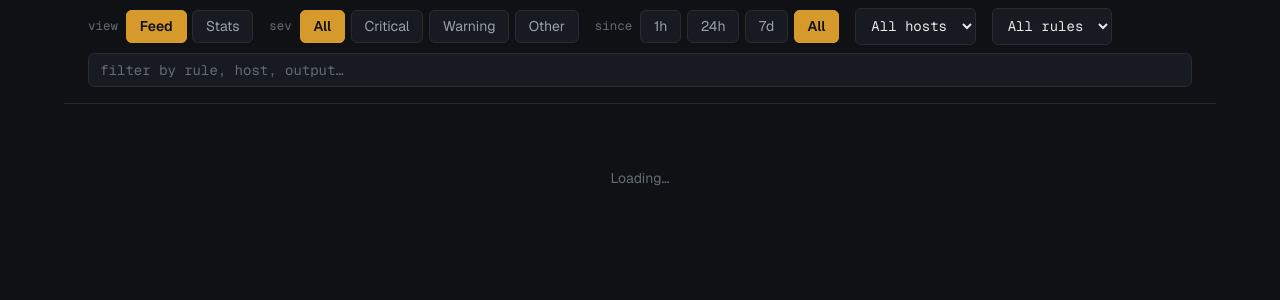
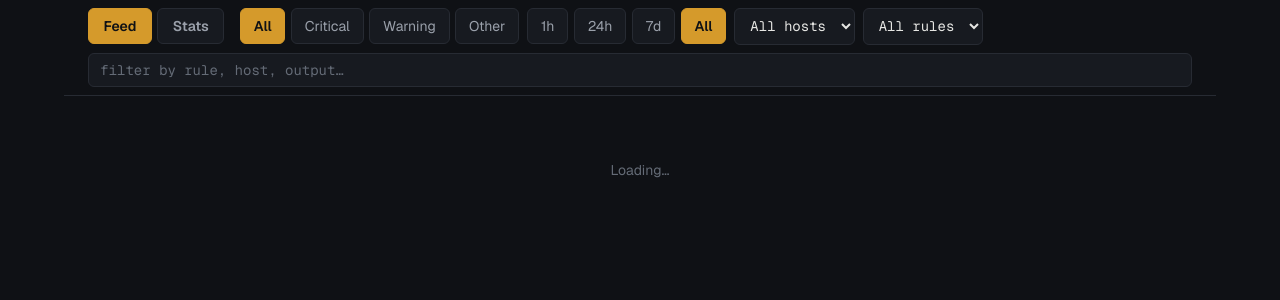
Before and after one commit to osaljehani/perch, a FastAPI app: template app/templates/index.html in a window 1280 px wide. Shown: the part 56-356 px from the top of the page. Run offline with FastAPI, Linux system fonts and the light colour scheme; the template is opened without the code that fills it, so the values that code supplies are empty; parts of the project's set-up code (start-up, migrations or seed data) failed here and were passed over.

Commit message:
Fix UI proportions: responsive stats grid, capped feed, sticky header
Port the proven responsive layout from the falco-triage instance into perch
while keeping perch's branding, light/dark theme, and app.js.

- Stats now use a responsive CSS grid (2-col at >=721px, asymmetric 1.4fr/1fr
  at >=1000px) instead of a full-width flex column, so donuts stay compact and
  the wide charts get room. Adds the .s-time/.s-prio/.s-rules/.s-host grid-area
  hooks to _stats.html.
- Feed is capped at 720px and centered on wide screens for readability.
- Wrap the topbar and filter bar in a single .stickyhead so they stick as one
  unit, fixing the filter bar sliding under the header on scroll.
- Restructure the filter bar to the collapsible pattern (tabs + Filters toggle +
  advanced panel) with an active-filter-count badge on mobile.
- Cache-bust static assets via a content-hash ?v= param so rebuilt images never
  serve stale CSS/JS.

Tested: 23 pytest green; verified across mobile/tablet/desktop and both themes.

```diff
--- a/app/main.py
+++ b/app/main.py
@@ -12,6 +12,7 @@ Because Falco's HTTP output and Falcosidekick's webhook output forward the same
 payload, a single endpoint, store, and UI serve both paths.
 """
 import csv
+import hashlib
 import hmac
 import io
 import json
@@ -147,6 +148,22 @@ async def lifespan(_: FastAPI):
 
 app = FastAPI(title="perch", lifespan=lifespan)
 app.mount("/static", StaticFiles(directory=str(BASE_DIR / "static")), name="static")
+
+
+def _asset_version() -> str:
+    """Short content hash of the static assets, appended as ?v= to their <link>/
+    <script> URLs. Changes whenever app.css/app.js change, so a rebuilt image
+    busts the browser cache automatically instead of serving stale styles."""
+    h = hashlib.sha1()
+    for name in ("app.css", "app.js"):
+        try:
+            h.update((BASE_DIR / "static" / name).read_bytes())
+        except OSError:
+            pass
+    return h.hexdigest()[:8]
+
+
+ASSET_VER = _asset_version()
 
 
 def humanize(iso: str | None) -> str:
@@ -586,6 +603,7 @@ def index(request: Request):
             "hosts": hosts,
             "rules": rules,
             "poll": POLL_SECONDS,
+            "asset_ver": ASSET_VER,
         },
     )
 
--- a/app/static/app.css
+++ b/app/static/app.css
@@ -129,10 +129,15 @@ a {
 /* ============================================================
    TOP BAR
    ============================================================ */
-.topbar {
+/* Topbar + filters stick together as one unit so the filter bar can't slide
+   under the topbar on scroll (and it stays robust when the topbar wraps). */
+.stickyhead {
   position: sticky;
   top: 0;
   z-index: 4;
+}
+
+.topbar {
   background: color-mix(in srgb, var(--bg-page) 88%, transparent);
   backdrop-filter: blur(12px);
   border-bottom: 1px solid var(--border);
@@ -215,9 +220,6 @@ a {
    FILTERS
    ============================================================ */
 .filters {
-  position: sticky;
-  top: 0;
-  z-index: 3;
   background: var(--bg-page);
   border-bottom: 1px solid var(--border);
   padding: var(--space-1) var(--space-3);
@@ -227,21 +229,71 @@ a {
   align-items: center;
 }
 
-.chipset {
+/* View tabs (Feed / Stats) + the mobile Filters toggle. */
+.tabs {
+  display: flex;
+  gap: 0.35rem;
+  flex: 1 1 100%;
+}
+
+.tabs label {
+  font-size: var(--text-sm);
+  font-weight: 600;
+  color: var(--text-muted);
+  background: var(--bg-surface);
+  border: 1px solid var(--border);
+  border-radius: var(--radius-sm);
+  padding: 0.4rem 0.9rem;
+  cursor: pointer;
+  transition: color 150ms ease, border-color 150ms ease, background 150ms ease;
+}
+
+.tabs label:has(input:checked) {
+  color: var(--accent-contrast);
+  background: var(--accent);
+  border-color: var(--accent);
+}
+
+.tabs input { position: absolute; opacity: 0; pointer-events: none; }
+
+.filters-toggle {
+  margin-left: auto;
+  font-family: var(--font-sans);
+  font-size: var(--text-sm);
+  font-weight: 600;
+  color: var(--text-muted);
+  background: var(--bg-surface);
+  border: 1px solid var(--border);
+  border-radius: var(--radius-sm);
+  padding: 0.4rem 0.85rem;
+  cursor: pointer;
+  transition: color 150ms ease, border-color 150ms ease, background 150ms ease;
+}
+
+.filters-toggle[aria-expanded="true"],
+.filters-toggle.has-active {
+  color: var(--accent-contrast);
+  background: var(--accent);
+  border-color: var(--accent);
+}
+
+/* Advanced filter panel — collapsed on mobile, inline row on desktop. */
+.fadv {
+  display: none;
+  flex: 1 1 100%;
+  flex-direction: column;
+  gap: var(--space-1);
+}
+
+#filters.filters-open .fadv { display: flex; }
+
+.chips {
   display: flex;
   gap: 0.35rem;
   flex-wrap: wrap;
 }
 
-.chipset .group-label {
-  font-family: var(--font-mono);
-  font-size: var(--text-xs);
-  color: var(--text-subtle);
-  align-self: center;
-  margin-right: 0.15rem;
-}
-
-.chip {
+.chips label {
   font-size: var(--text-sm);
   color: var(--text-muted);
   background: var(--bg-surface);
@@ -252,19 +304,18 @@ a {
   transition: color 150ms ease, border-color 150ms ease, background 150ms ease;
 }
 
-.chip:hover { color: var(--text-main); border-color: var(--text-subtle); }
+.chips label:hover { color: var(--text-main); border-color: var(--text-subtle); }
 
-.chipset label:has(input:checked) .chip,
-.chip:has(input:checked) {
+.chips label:has(input:checked) {
   color: var(--accent-contrast);
   background: var(--accent);
   border-color: var(--accent);
   font-weight: 600;
 }
 
-.chipset input { position: absolute; opacity: 0; pointer-events: none; }
+.chips input { position: absolute; opacity: 0; pointer-events: none; }
 
-.select,
+.sel,
 .search {
   font-family: var(--font-mono);
   font-size: var(--text-sm);
@@ -275,13 +326,15 @@ a {
   padding: 0.45rem 0.7rem;
 }
 
-.select { cursor: pointer; }
-.search { flex: 1 1 14rem; min-width: 12rem; }
+.sel { cursor: pointer; flex: 1 1 45%; }
+.search { flex: 1 1 100%; }
 .search::placeholder { color: var(--text-subtle); }
 
-.select:focus-visible,
+.sel:focus-visible,
 .search:focus-visible,
-.chipset label:focus-within .chip {
+.tabs label:focus-within,
+.chips label:focus-within,
+.filters-toggle:focus-visible {
   outline: 2px solid var(--accent);
   outline-offset: 1px;
 }
@@ -456,6 +509,11 @@ summary::-webkit-details-marker { display: none; }
   gap: var(--space-2);
 }
 
+.s-time { grid-area: time; }
+.s-prio { grid-area: prio; }
+.s-rules { grid-area: rules; }
+.s-host { grid-area: host; }
+
 .chart {
   background: var(--bg-surface);
   border: 1px solid var(--border);
@@ -554,7 +612,30 @@ summary::-webkit-details-marker { display: none; }
 .barcount { flex: 0 0 auto; font-family: var(--font-mono); font-size: var(--text-xs); color: var(--text-muted); }
 
 @media (min-width: 721px) {
-  .stats { padding-top: var(--space-3); }
+  .stats {
+    padding-top: var(--space-3);
+    display: grid;
+    gap: var(--space-2);
+    grid-template-columns: 1fr 1fr;
+    grid-template-areas: "time time" "prio host" "rules rules";
+  }
+
+  /* Filter bar collapses into one inline row; the toggle is desktop-redundant. */
+  .filters { align-items: center; }
+  .tabs { flex: 0 0 auto; }
+  .filters-toggle { display: none; }
+  .fadv {
+    display: flex !important;
+    flex-direction: row;
+    flex-wrap: wrap;
+    align-items: center;
+    gap: var(--space-1);
+    flex: 1 1 auto;
+  }
+  .chips { flex: 0 0 auto; }
+  .sel { flex: 0 1 auto; }
+  .search { flex: 1 1 14rem; min-width: 12rem; }
+  .export { flex: 0 0 auto; margin-left: auto; }
 }
 
 /* ============================================================
@@ -577,3 +658,14 @@ summary::-webkit-details-marker { display: none; }
   .card:hover { transform: translateY(-2px); }
   .rule { font-size: var(--text-base); }
 }
+
+/* Wide screens: cap the feed for readability and give the stats an asymmetric
+   grid so the wide charts (time series, top rules) get room and the donuts
+   stay compact instead of marooned in a full-width card. */
+@media (min-width: 1000px) {
+  .feed { max-width: 45rem; margin: 0 auto; }
+  .stats {
+    grid-template-columns: 1.4fr 1fr;
+    grid-template-areas: "time prio" "rules host";
+  }
+}
--- a/app/templates/index.html
+++ b/app/templates/index.html
@@ -17,12 +17,13 @@
   <link rel="preconnect" href="https://fonts.gstatic.com" crossorigin>
   <link rel="stylesheet"
     href="https://fonts.googleapis.com/css2?family=Geist:wght@400;500;600&family=Geist+Mono:wght@400;500&display=swap">
-  <link rel="stylesheet" href="/static/app.css">
+  <link rel="stylesheet" href="/static/app.css?v={{ asset_ver }}">
   <script src="https://unpkg.com/htmx.org@2.0.4"></script>
-  <script src="/static/app.js"></script>
+  <script src="/static/app.js?v={{ asset_ver }}"></script>
 </head>
 
 <body>
+  <div class="stickyhead">
     <header class="topbar">
       <div class="wrap topbar-inner">
         <a href="/" class="brand"><span class="dot" aria-hidden="true"></span>perch</a>
@@ -34,42 +35,71 @@
     </header>
 
     <form id="filters" class="filters wrap">
-    <div class="chipset" role="group" aria-label="View">
-      <span class="group-label">view</span>
-      <label><input type="radio" name="view" value="feed" checked><span class="chip">Feed</span></label>
-      <label><input type="radio" name="view" value="stats"><span class="chip">Stats</span></label>
+      <div class="tabs" role="group" aria-label="View">
+        <label><input type="radio" name="view" value="feed" checked>Feed</label>
+        <label><input type="radio" name="view" value="stats">Stats</label>
+        <button type="button" id="filters-toggle" class="filters-toggle"
+                aria-expanded="false" aria-controls="fadv">Filters</button>
       </div>
 
-    <div class="chipset" role="group" aria-label="Severity">
-      <span class="group-label">sev</span>
-      <label><input type="radio" name="priority" value="" checked><span class="chip">All</span></label>
-      <label><input type="radio" name="priority" value="critical"><span class="chip">Critical</span></label>
-      <label><input type="radio" name="priority" value="warning"><span class="chip">Warning</span></label>
-      <label><input type="radio" name="priority" value="other"><span class="chip">Other</span></label>
+      <div class="fadv" id="fadv">
+        <div class="chips" role="group" aria-label="Severity">
+          <label><input type="radio" name="priority" value="" checked>All</label>
+          <label><input type="radio" name="priority" value="critical">Critical</label>
+          <label><input type="radio" name="priority" value="warning">Warning</label>
+          <label><input type="radio" name="priority" value="other">Other</label>
         </div>
 
-    <div class="chipset" role="group" aria-label="Time since">
-      <span class="group-label">since</span>
-      <label><input type="radio" name="since" value="1h"><span class="chip">1h</span></label>
-      <label><input type="radio" name="since" value="24h"><span class="chip">24h</span></label>
-      <label><input type="radio" name="since" value="7d"><span class="chip">7d</span></label>
-      <label><input type="radio" name="since" value="" checked><span class="chip">All</span></label>
+        <div class="chips" role="group" aria-label="Time since">
+          <label><input type="radio" name="since" value="1h">1h</label>
+          <label><input type="radio" name="since" value="24h">24h</label>
+          <label><input type="radio" name="since" value="7d">7d</label>
+          <label><input type="radio" name="since" value="" checked>All</label>
         </div>
 
-    <select class="select" name="host" aria-label="Host">
+        <select class="sel" name="host" aria-label="Host">
           <option value="">All hosts</option>
           {% for h in hosts %}<option value="{{ h }}">{{ h }}</option>{% endfor %}
         </select>
 
-    <select class="select" name="rule" aria-label="Rule">
+        <select class="sel" name="rule" aria-label="Rule">
           <option value="">All rules</option>
           {% for r in rules %}<option value="{{ r }}">{{ r }}</option>{% endfor %}
         </select>
 
+        <span id="export" class="export"></span>
+      </div>
+
       <input class="search" type="search" name="q" placeholder="filter by rule, host, output…" autocomplete="off">
-
-    <span id="export" class="export"></span>
     </form>
+  </div>
+  <script>
+    // Mobile: the advanced filter panel is collapsed by default. Toggle it, and
+    // badge the toggle with the count of active (non-default) filters so applied
+    // filters stay visible while the panel is hidden.
+    (function () {
+      var form = document.getElementById('filters');
+      var toggle = document.getElementById('filters-toggle');
+      toggle.addEventListener('click', function () {
+        var open = form.classList.toggle('filters-open');
+        toggle.setAttribute('aria-expanded', open ? 'true' : 'false');
+      });
+      function sync() {
+        var n = 0;
+        if ((form.querySelector('input[name=priority]:checked') || {}).value) n++;
+        var since = form.querySelector('input[name=since]:checked');
+        if (since && since.value !== '') n++;
+        if (form.host.value) n++;
+        if (form.rule.value) n++;
+        if (form.q.value.trim()) n++;
+        toggle.textContent = n ? 'Filters · ' + n : 'Filters';
+        toggle.classList.toggle('has-active', n > 0);
+      }
+      form.addEventListener('change', sync);
+      form.addEventListener('input', sync);
+      sync();
+    })();
+  </script>
 
   <main id="view" class="wrap"
         hx-get="/view"
```
Also changed, not shown: app/templates/_stats.html (+4 -4 lines), 1 other file. Lines whose indentation alone changed are shown as unchanged.
